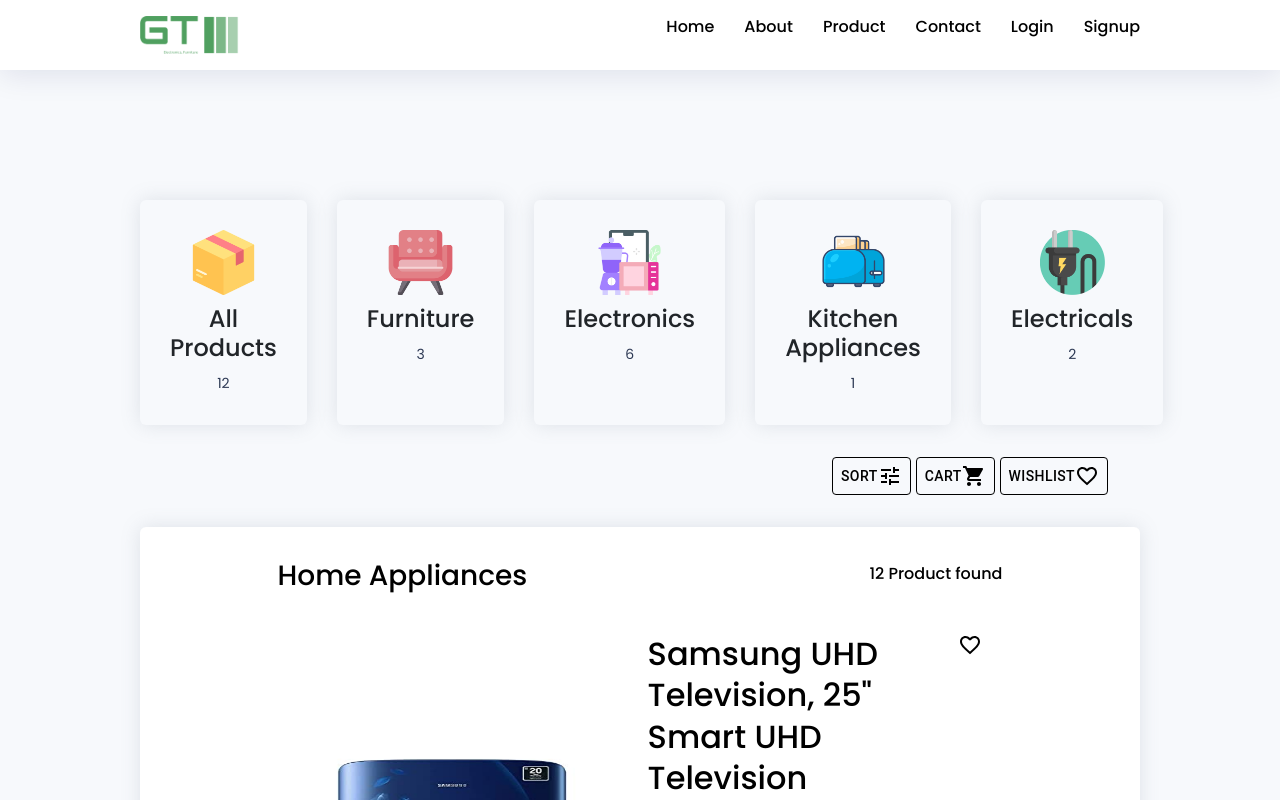
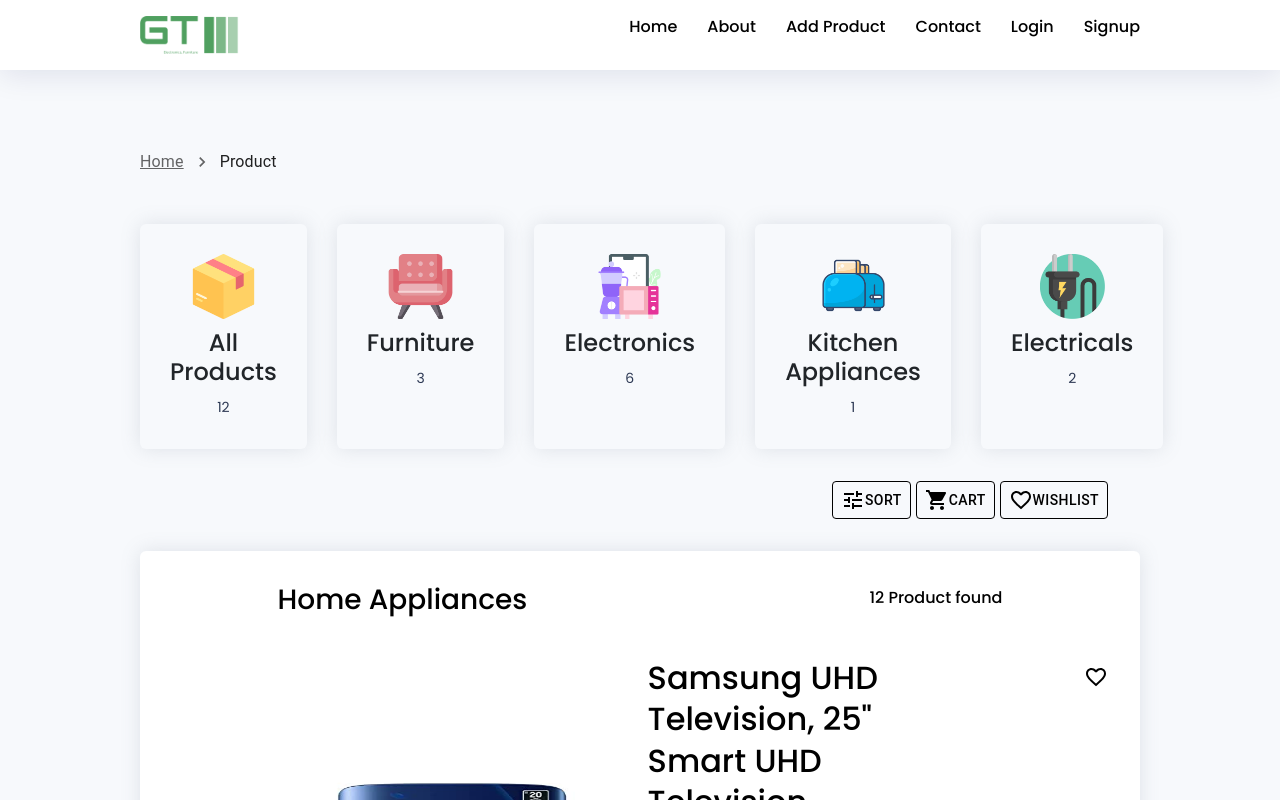
Before and after one commit to Anjalgupta28/React_Electronic_Website, a React (Create React App) app: page /productPage in a window 1280 px wide. Shown: the top 800 px of the page. Built offline with nearby package versions, Linux system fonts and the light colour scheme; data requests are answered from the project's data file.

Commit message:
BreadCrumb Implemented on all the pages

```diff
--- a/src/components/about/About.jsx
+++ b/src/components/about/About.jsx
@@ -15,7 +15,7 @@ const About = () => {
 
             <p>"To make electronics shopping, a fulfilling experience" - a thought that was the foundation of our humble beginning, way back in 1980. We, at Gupta Traders, sought to uncomplicate the life of our customers by bringing the latest electronic gadgets at the lowest prices.</p>
             <p>Everyone has aspirations of having a home with luxury electronic brands and have a comfortable home. Our aim is to serve our customers with top-notch quality brands yet maintain the customer and pocket-friendly prices. Quality is a need in itself and we have proven to cater to our customer's satisfaction and continue to do so.</p>
-            <button style={{width:"60%"}}>More About Us</button>
+            <button style={{ width: "60%" }}>More About Us</button>
           </div>
           <div className='right row'>
             <img src='./immio.jpg' alt='' />
--- a/src/components/addItems/AddItems.jsx
+++ b/src/components/addItems/AddItems.jsx
@@ -1,7 +1,7 @@
 import { useEffect, useRef, useState } from "react";
 import { useNavigate } from "react-router-dom";
 import { toast } from "react-toastify";
-import { Dialog, DialogContent, DialogTitle, MenuItem, Select } from "@mui/material";
+import { Breadcrumbs, Dialog, DialogContent, DialogTitle, Link, MenuItem, Select, Typography } from "@mui/material";
 import Back from "../common/Back";
 import img from "../images/services.jpg"
 import CheckIcon from '@mui/icons-material/Check';
@@ -11,6 +11,7 @@ import EditIcon from '@mui/icons-material/Edit';
 import DownloadIcon from '@mui/icons-material/Download';
 import { CircularProgress } from "@mui/material";
 import { useReactToPrint } from "react-to-print";
+import NavigateNextIcon from '@mui/icons-material/NavigateNext';
 
 const AddItems = () => {
   const [open, setOpen] = useState(false);
@@ -169,6 +170,16 @@ const AddItems = () => {
     <>
       <section className='blog-out mb'>
         <Back name='Add Product' title='Add-Product - To add new product in our list ' cover={img} />
+        <div className="container">
+          <Breadcrumbs separator={<NavigateNextIcon fontSize="small" />} aria-label="breadcrumb">
+            <Link color="inherit" href="/home">
+              Home
+            </Link>
+            <Typography color="textPrimary">
+             Add Product
+            </Typography>
+          </Breadcrumbs>
+        </div>
         <div className='container recent' style={{ display: "flex", justifyContent: "flex-end" }}>
           <button style={{ marginTop: "1rem", marginRight: "1rem" }} onClick={createInvoice}>Create Invoice</button>
           <button style={{ marginTop: "1rem", marginRight: "1rem" }} onClick={handleClickOpen}>Add Product</button>
@@ -332,7 +343,7 @@ const AddItems = () => {
                 <input type="text" value={productDescription} onChange={(e) => setProductDescription(e.target.value)} className="form-control" placeholder="Description" required />
                 <input type="text" value={productBrand} onChange={(e) => setProductBrand(e.target.value)} className="form-control" placeholder="Brand" required />
                 <input type="number" value={discount} onChange={(e) => setDiscount(e.target.value)} className="form-control" placeholder="Discount" required />
-                <Select value={category} onChange={(e) => setCategory(e.target.value)} className="form-control"  label="Category" required>
+                <Select value={category} onChange={(e) => setCategory(e.target.value)} className="form-control" label="Category" required>
                   <MenuItem value="">Select Category</MenuItem>
                   <MenuItem value="Electronics">Electronics</MenuItem>
                   <MenuItem value="Furniture">Furniture</MenuItem>
--- a/src/components/addItems/createInvoice.jsx
+++ b/src/components/addItems/createInvoice.jsx
@@ -1,5 +1,5 @@
 import React, { useEffect, useRef, useState } from "react";
-import { Dialog, DialogContent, DialogTitle } from "@mui/material";
+import { Breadcrumbs, Dialog, DialogContent, DialogTitle, Link, Typography } from "@mui/material";
 import { toast } from "react-toastify";
 import { useNavigate } from "react-router-dom";
 import { useReactToPrint } from "react-to-print";
@@ -7,6 +7,7 @@ import DownloadIcon from "@mui/icons-material/Download";
 import Back from "../common/Back";
 import img from "../images/services.jpg";
 import "./createInvoice.css"
+import NavigateNextIcon from '@mui/icons-material/NavigateNext';
 
 const CreateInvoice = () => {
   const [invoiceData, setInvoiceData] = useState([]);
@@ -110,7 +111,7 @@ const CreateInvoice = () => {
         // handleReset();
         console.log(res);
       })
-      .then(() => {})
+      .then(() => { })
       .catch((err) => {
         toast.error("Failed:" + err.message, {
           position: "bottom-right",
@@ -134,7 +135,21 @@ const CreateInvoice = () => {
           title="Invoice - To Generate new Invoice Bill "
           cover={img}
         />
+        <div className="container">
+          <Breadcrumbs separator={<NavigateNextIcon fontSize="small" />} aria-label="breadcrumb">
+            <Link color="inherit" href="/home">
+              Home
+            </Link>
+            <Link color="inherit" href="/add">
+              Add Product
+            </Link>
+            <Typography color="textPrimary">
+              Create Invoice
+            </Typography>
+          </Breadcrumbs>
+        </div>
       </section>
+
       <div className="container">
         <div
           style={{
@@ -181,7 +196,7 @@ const CreateInvoice = () => {
             </h6>
 
             <h6>
-              <span className="font" style={{fontStyle: "italic" }}>
+              <span className="font" style={{ fontStyle: "italic" }}>
                 Ship-from Address :
               </span>{" "}
               Khalwara Bazar, Kymore-483880, Madhya Pradesh, India
--- a/src/components/contact/Contact.jsx
+++ b/src/components/contact/Contact.jsx
@@ -3,7 +3,8 @@ import img from "../images/pricing.jpg";
 import Back from "../common/Back";
 import "./contact.css";
 import { toast } from "react-toastify";
-import { useNavigate } from "react-router-dom";
+import { Breadcrumbs, Link, Typography } from "@mui/material";
+import NavigateNextIcon from '@mui/icons-material/NavigateNext';
 
 const Contact = () => {
   const [message, setMessage] = useState("");
@@ -11,8 +12,6 @@ const Contact = () => {
   const [subject, setSubject] = useState("");
   const [email, setEmail] = useState("");
   const formRef = useRef(null);
-
-  const usenavigate = useNavigate();
 
   const handleSubmit = (e) => {
     e.preventDefault();
@@ -59,9 +58,6 @@ const Contact = () => {
       });
   };
 
-
-
-
   return (
     <>
       <section className="contact mb">
@@ -70,6 +66,16 @@ const Contact = () => {
           title="Get Helps & Friendly Support"
           cover={img}
         />
+        <div className="container">
+          <Breadcrumbs separator={<NavigateNextIcon fontSize="small" />} aria-label="breadcrumb">
+            <Link color="inherit" href="/home">
+              Home
+            </Link>
+            <Typography color="textPrimary">
+              Contact
+            </Typography>
+          </Breadcrumbs>
+        </div>
         <div className="container">
           <form
             className="shadow"
--- a/src/components/data/Data.js
+++ b/src/components/data/Data.js
@@ -8,13 +8,9 @@ export const nav = [
     path: "/about",
   },
   {
-    text: "Product",
+    text: "Add Product",
     path: "/add",
   },
-  // {
-  //   text: "pricing",
-  //   path: "/pricing",
-  // },
   {
     text: "contact",
     path: "/contact",
--- a/src/components/home/featured/BuyingProduct.jsx
+++ /dev/null
@@ -1,16 +0,0 @@
-import React from 'react';
-
-const BuyingProduct = () => {
-  return (
-    <>
-    <div className='container'>
-      <div style={{ display: 'flex', justifyContent: 'center', alignItems: 'center', flexDirection:"column", backgroundColor:"pink", padding:"50px" }}>
-        <img src="../../../images/hero/appliance.png" alt='' style={{ width: "300px", height: "300px" }} />
-      </div>
-      Anjal
-      </div>
-    </>
-  );
-};
-
-export default BuyingProduct;
--- a/src/components/home/featured/Product.css
+++ b/src/components/home/featured/Product.css
@@ -50,6 +50,7 @@
 .product-description-box{
     display: flex;
     flex-direction: row;
+    cursor: pointer;
 }
 .product-description-content{
     font-size: 2rem;
@@ -121,6 +122,11 @@
     font-weight: 400;
     margin-top: 10px;
 }
+.favorite-icon{
+    display: flex;
+    float: right;
+    margin-top: 2.5rem;
+  }
 .wishlist-active {
     color: red;
   }
--- a/src/components/home/featured/Product.jsx
+++ b/src/components/home/featured/Product.jsx
@@ -7,7 +7,8 @@ import ShoppingCartIcon from '@mui/icons-material/ShoppingCart';
 import RemoveShoppingCartIcon from '@mui/icons-material/RemoveShoppingCart';
 import Badge from '@mui/material/Badge';
 import FavoriteBorderIcon from '@mui/icons-material/FavoriteBorder';
-import { Box, Modal } from '@mui/material';
+import { Box, Breadcrumbs, Modal, Typography, Link } from '@mui/material';
+import NavigateNextIcon from '@mui/icons-material/NavigateNext';
 import { useNavigate } from 'react-router-dom';
 import "./Product.css"
 import "./Featured.css"
@@ -170,9 +171,9 @@ const Product = () => {
         setPricesAfterDiscount(sortedPricesAfterDiscount);
     };
 
-    const handleProductClick = (data) => {
-        // Navigate to the "Buying Product" page with the product data
-        usenavigate('/buying-product', { data });
+    const handleProductClick = (data, index) => {
+        const productData = { ...data, priceAfterDiscount: pricesAfterDiscount[index], image: imageUrls[index] };
+        usenavigate(`/product-details/${data.id}`, { state: { product: productData } });
     };
 
     const calculatePricesAfterDiscount = (products) => {
@@ -246,6 +247,14 @@ const Product = () => {
         <>
             <section className='featured background'>
                 <div className='container'>
+                    <Breadcrumbs separator={<NavigateNextIcon fontSize="small" />} aria-label="breadcrumb">
+                        <Link color="inherit" href="/home">
+                            Home
+                        </Link>
+                        <Typography color="textPrimary">
+                            Product
+                        </Typography>
+                    </Breadcrumbs>
                     <div className='content grid5 mtop'>
 
                         <div className='box' onClick={() => filterProductsByCategory('All Products')}>
@@ -286,7 +295,7 @@ const Product = () => {
                             aria-expanded={open ? 'true' : undefined}
                             onClick={handleClick}
                             style={{ border: "1px solid black", color: "black", marginRight: "5px" }}>
-                            Sort<TuneIcon />
+                            <TuneIcon />Sort
                         </Button>
                         <Menu
                             id="basic-menu"
@@ -302,9 +311,8 @@ const Product = () => {
                             <Button
                                 style={{ border: "1px solid black", color: "black", marginRight: "5px" }}
                                 onClick={() => setShowModal(true)}>
-                                Cart
                                 <Badge badgeContent={cart.length} color="warning">
-                                    <ShoppingCartIcon />
+                                    <ShoppingCartIcon />Cart
                                 </Badge>
                             </Button>
                             <Modal
@@ -361,7 +369,7 @@ const Product = () => {
                                         <Button
                                             style={{ border: "1px solid black", color: "black", marginRight: "5px" }}
                                             onClick={handleClearCartClick}>
-                                            Clear Cart<RemoveShoppingCartIcon />
+                                            <RemoveShoppingCartIcon />Clear Cart
                                         </Button>
                                     </div>
                                     <div style={{ backgroundColor: "#d7d9d6", width: "20rem", height: "auto", display: "flex", float: "right", marginTop: "1rem", flexDirection: "column" }}>
@@ -386,9 +394,8 @@ const Product = () => {
                             <Button
                                 style={{ border: "1px solid black", color: "black" }}
                                 onClick={() => setShowWishlistModal(true)}>
-                                Wishlist
                                 <Badge badgeContent={wishlist.length} color="error">
-                                    <FavoriteBorderIcon />
+                                    <FavoriteBorderIcon />Wishlist
                                 </Badge>
                             </Button>
                             <Modal
@@ -432,9 +439,16 @@ const Product = () => {
                                 const savedAmount = Math.round((prdouctPrice * product.discount) / 100);
 
                                 return (
+                                    <div>
+                                        <div className="favorite-icon">
+                                            <FavoriteBorderIcon
+                                                onClick={(event) => handleAddToWishlistClick(event, product)}
+                                                className={wishlist.some((item) => item.id === product.id) ? 'wishlist-active' : ''}
+                                            />
+                                        </div>
                                         <div key={product.id}>
+                                            <li className="list">
                                                 <div className="container main">
-                                            <li className="list">
                                                     <div className="innerBox">
                                                         <div className="imageBox">
                                                             <img src={convertToImageUrl(imageUrlsByCategory[index])} alt="" style={{ height: "400px", width: "300px" }} />
@@ -444,12 +458,6 @@ const Product = () => {
                                                             <div>
                                                                 <div className="product-description-box">
                                                                     <h3 className="product-description-content" onClick={() => handleProductClick(product)}>{productDescription}</h3>
-                                                                <div style={{ display: "flex", float: "right", justifyContent: "flex-end" }} className='favorite-icon'>
-                                                                    <FavoriteBorderIcon
-                                                                        onClick={(event) => handleAddToWishlistClick(event, product)}
-                                                                        className={wishlist.some((item) => item.id === product.id) ? 'wishlist-active' : ''}
-                                                                    />
-                                                                </div>
                                                                 </div>
                                                                 <div className="product-offer-box">
                                                                     <span className="product-offer-content">4-in-1 Convertible</span>
@@ -484,6 +492,7 @@ const Product = () => {
                                                             </div>
                                                         </div>
                                                     </div>
+                                                </div>
                                             </li>
                                         </div>
                                     </div>
--- /dev/null
+++ b/src/components/home/featured/ProductDetails.jsx
@@ -0,0 +1,39 @@
+import React from 'react';
+import { useLocation } from 'react-router-dom';
+import Breadcrumbs from '@mui/material/Breadcrumbs';
+import Link from '@mui/material/Link';
+import NavigateNextIcon from '@mui/icons-material/NavigateNext';
+import { Typography } from '@mui/material';
+
+
+const ProductDetails = () => {
+  const location = useLocation();
+  const product = location.state.product;
+
+  return (
+    <>
+      <Breadcrumbs separator={<NavigateNextIcon fontSize="small" />} aria-label="breadcrumb">
+        <Link color="inherit" href="/home">
+          Home
+        </Link>
+        <Link color="inherit" href="/productPage">
+          Products
+        </Link>
+        <Typography color="textPrimary">
+          Product Details
+        </Typography>
+      </Breadcrumbs>
+
+      <h2>Product Details</h2>
+      <p>Product ID: {product.id}</p>
+      <p>Description: {product.productDescription}</p>
+      <p>Brand: {product.productBrand}</p>
+      <p>Price: {product.prdouctPrice}</p>
+      <p>Category: {product.category}</p>
+      <p>Discount: {product.discount}</p>
+      <p>Price after discount: {product.priceAfterDiscount}</p>
+    </>
+  );
+};
+
+export default ProductDetails;
--- a/src/components/pages/Pages.jsx
+++ b/src/components/pages/Pages.jsx
@@ -4,18 +4,14 @@ import { BrowserRouter, Routes, Route } from "react-router-dom";
 import Home from "../home/Home";
 import Footer from "../common/footer/Footer";
 import About from "../about/About";
-// import Pricing from "../pricing/Pricing";
-// import Blog from "../blog/Blog";
-// import Services from "../services/Services";
 import Contact from "../contact/Contact";
 import Signup from "../Signup/Signup";
 import { ToastContainer } from 'react-toastify';
 import Login from "../login/Login";
-// import Appliances from "../services/Appliances";
 import AddItems from "../addItems/AddItems";
 import CreateInvoice from "../addItems/createInvoice";
 import Product from "../home/featured/Product";
-import BuyingProduct from "../home/featured/BuyingProduct";
+import ProductDetails from "../home/featured/ProductDetails";
 
 const Pages = () => {
   return (
@@ -24,16 +20,14 @@ const Pages = () => {
         <Header />
         <ToastContainer theme='colored' position="bottom-right" />
         <Routes>
+          <Route exact path="/" element={<Login />} />
           <Route exact path="/signup" element={<Signup />} />
-          <Route exact path="/" element={<Login />} />
           <Route exact path="/home" element={<Home />} />
           <Route exact path="/about" element={<About />} />
           <Route exact path="/add" element={<AddItems />} />
-          {/* <Route exact path="/services" element={<Services />} /> */}
-          {/* <Route exact path="/pricing" element={<Pricing />} /> */}
           <Route exact path="/createInvoice" element={<CreateInvoice />} />
           <Route exact path="/productPage" element={<Product />} />
-          <Route exact path="//buying-product" element={<BuyingProduct />} />
+          <Route exact path="/product-details/:id" element={<ProductDetails />} />
           <Route exact path="/contact" element={<Contact />} />
         </Routes>
         <Footer />
```
Lines whose indentation alone changed are shown as unchanged.
